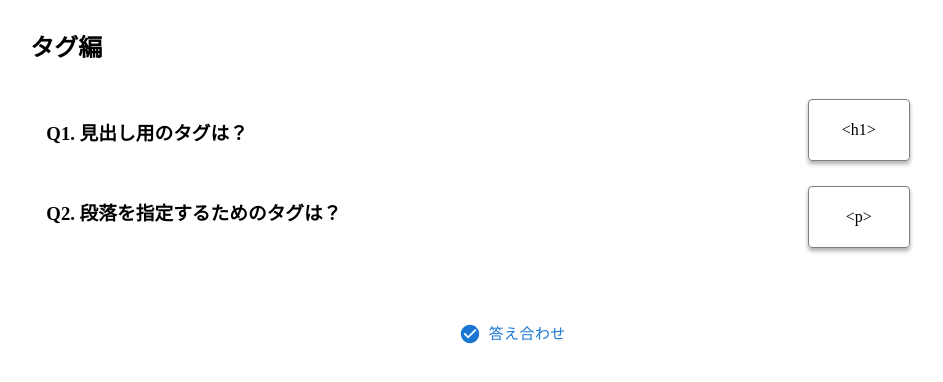
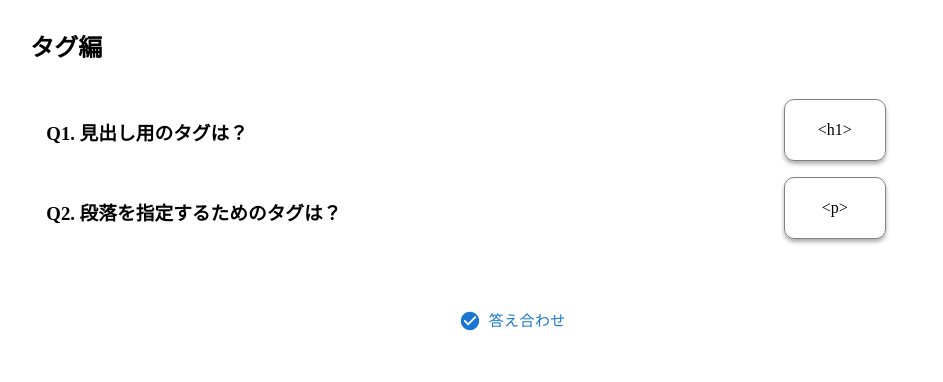
Before and after one commit to bwkw/strongrammer, a React (Create React App) app: page /html/tag in a window 1280 px wide. Shown: the top 382 px of the page, without its empty margins (83-1026 px from the left). Built offline with nearby package versions, Linux system fonts and the light colour scheme.

Commit message:
answerをListに変更し、余分なmarginを削除

```diff
--- a/src/components/elements/Answer/Main.tsx
+++ b/src/components/elements/Answer/Main.tsx
@@ -1,6 +1,8 @@
 import { VFC } from 'react'
 
 import { DragDropContext, Droppable, Draggable } from 'react-beautiful-dnd'
+import List from '@mui/material/List'
+import ListItem from '@mui/material/ListItem'
 
 type AnswerProps = {
   answers: string[]
@@ -21,7 +23,7 @@ const Main: VFC<AnswerProps> = ({ answers, setAnswers }) => {
       <DragDropContext onDragEnd={onDragEnd}>
         <Droppable droppableId="dropList">
           {(provided) => (
-            <ul {...provided.droppableProps} ref={provided.innerRef}>
+            <List className="droplist" {...provided.droppableProps} ref={provided.innerRef}>
               {answers.map((answer, index) => (
                 <Draggable
                   draggableId={String(index)}
@@ -29,6 +31,7 @@ const Main: VFC<AnswerProps> = ({ answers, setAnswers }) => {
                   key={index}
                 >
                   {(provided) => (
+                    <ListItem key={index}>
                       <div
                         ref={provided.innerRef}
                         {...provided.draggableProps}
@@ -37,11 +40,10 @@ const Main: VFC<AnswerProps> = ({ answers, setAnswers }) => {
                         <div
                           style={{
                             position: 'relative',
-                          borderRadius: 4,
+                            borderRadius: 10,
                             width: '100px',
                             height: '60px',
                             border: '1px solid gray',
-                          margin: '0 0 25px 0',
                             boxShadow: '0 3px 4px rgba(0, 0, 0, 0.32)',
                           }}
                         >
@@ -58,11 +60,12 @@ const Main: VFC<AnswerProps> = ({ answers, setAnswers }) => {
                           </div>
                         </div>
                       </div>
+                    </ListItem>
                   )}
                 </Draggable>
               ))}
               {provided.placeholder}
-            </ul>
+            </List>
           )}
         </Droppable>
       </DragDropContext>
```
Lines whose indentation alone changed are shown as unchanged.
